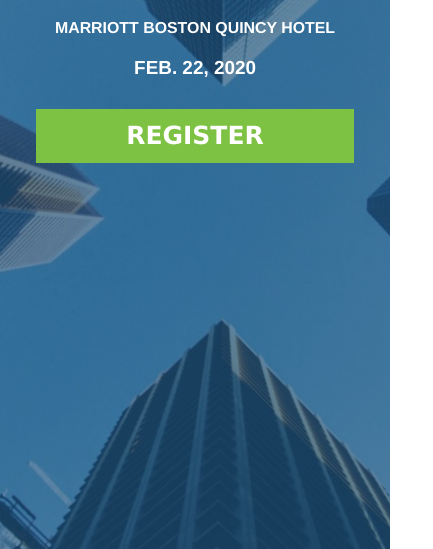
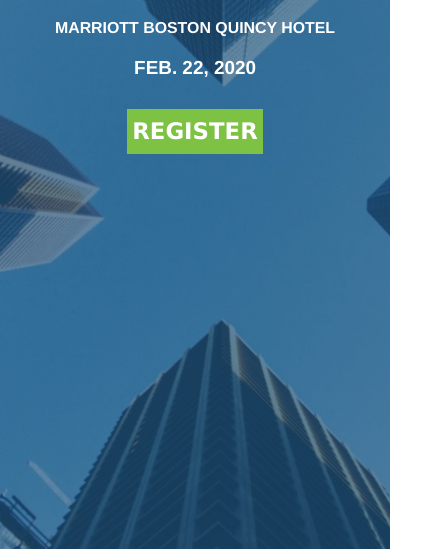
Before and after one commit to jdang4/SASE-NERC-2020-Website, a website: page public/index.html in a window 390 px wide. Shown: the part 295-844 px from the top of the page, 433 px wide, since content can reach past the window. Drawn offline with nearby package versions, Linux system fonts and the light colour scheme.

Commit message:
fixed landscape mode of mobile

```diff
--- a/public/index.html
+++ b/public/index.html
@@ -477,7 +477,7 @@
                 style="background-image: url('Backgrounds/SponsorsBg.jpg')" id="Sponsors">
                 <div class="container container-width">
                     <div class="row">
-                        <h1 class="h1-text h1-section" style="font-size: 480%;">SPONSORS</h1>
+                        <h1 class="h1-text h1-section">SPONSORS</h1>
                     </div>
                     <!--
 
@@ -509,7 +509,7 @@
                     <div class="last-row"></div>
                     <div class="row" style="justify-content: center;">
                         <button class="register-button" onclick="window.open('NERC2020CSPacket.pdf')">
-                            DOWNLOAD CS PACKET
+                            DOWNLOAD <br>CS PACKET
                         </button>
                     </div>
                     <!--<a href="NERC2020CSPacket.pdf" download="NERC2020CSPacket.pdf">Download</a>-->
--- a/public/styles.css
+++ b/public/styles.css
@@ -7,6 +7,10 @@ header,
   background-size: cover;
   background-position: center;
   overscroll-behavior: none;
+}
+
+header {
+  min-height: 700px;
 }
 
 @media (max-width: 100%) {
@@ -355,15 +359,14 @@ p {
   background-color: #7DC243;
   border: none;
   color: white;
-  padding: 25px 80px;
+  /*padding: 25px 80px;*/
   text-align: center;
   text-decoration: none;
-  display: inline-block;
+  /*display: inline-block;*/
   font-weight: 700;
-  font-size: 25px;
+  font-size: calc(80% + 2vw);
+  padding: 5px;
   cursor: pointer;
-  position: absolute;
-  z-index: 2;
 }
 
 .register-buttonBG {
@@ -372,7 +375,9 @@ p {
 }
 
 .register-button-height {
-  padding: 8px 90px;
+  /*padding: 8px 90px;*/
+  font-size: calc(100% + 2vw);
+  max-height: 60%;
 }
 
 .register-button:focus {
@@ -411,35 +416,6 @@ p {
   max-height: auto;
   background-color: black;
 }
-/*
-.modal-content {
-  -webkit-animation-name: zoom;
-  -webkit-animation-duration: 0.6s;
-  animation-name: zoom;
-  animation-duration: 0.6s;
-}
-*/
-
-/*
-@-webkit-keyframes zoom {
-  from {-webkit-transform:scale(0)}
-  to {-webkit-transform:scale(1)}
-}
-
-@keyframes zoom {
-  from {transform:scale(0)}
-  to {transform:scale(1)}
-}
-*/
-/* 100% Image Width on Smaller Screens */
-/*
-@media only screen and (max-width: 300px){
-  .modal-content {
-    width: 80%;
-  }
-}
-*/
-
 
 .contactlink :hover {
   color: #7DC242;
```
